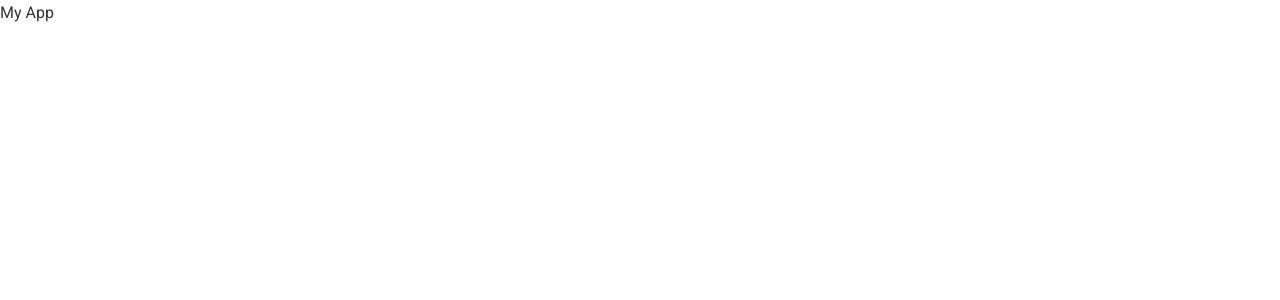
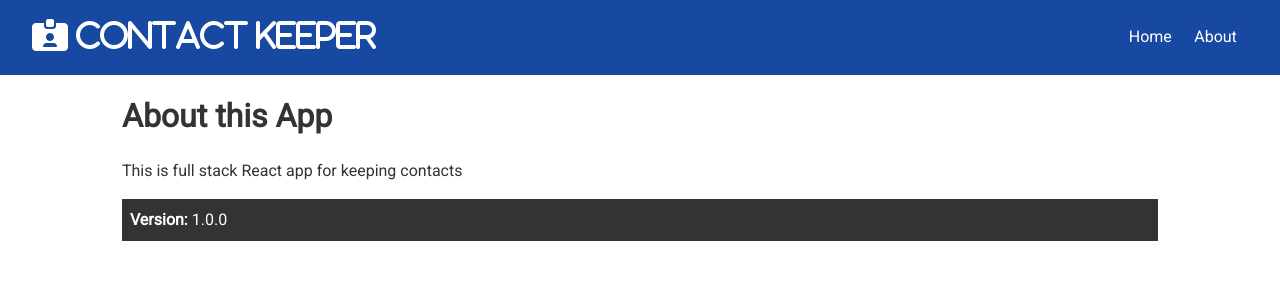
Before and after one commit to madjack99/contact-keeper, a React (Create React App) app in the folder client/: page /about in a window 1280 px wide. Shown: the top 300 px of the page. Built offline with nearby package versions, Linux system fonts and the light colour scheme.

Commit message:
feat: add Navbar, Home, About

```diff
--- a/client/src/App.js
+++ b/client/src/App.js
@@ -1,8 +1,26 @@
-import React from 'react';
+import React, { Fragment } from 'react';
+import { BrowserRouter as Router, Route, Switch } from 'react-router-dom';
+
+import Navbar from './components/layout/Navbar';
+import Home from './components/pages/Home';
+import About from './components/pages/About';
+
 import './App.css';
 
 const App = () => {
-  return <div className='App'>My App</div>;
+  return (
+    <Router>
+      <Fragment className='App'>
+        <Navbar />
+        <div className='container'>
+          <Switch>
+            <Route exact path='/' component={Home} />
+            <Route exact path='/about' component={About} />
+          </Switch>
+        </div>
+      </Fragment>
+    </Router>
+  );
 };
 
 export default App;
--- /dev/null
+++ b/client/src/components/layout/Navbar.js
@@ -0,0 +1,33 @@
+import React from 'react';
+import PropTypes from 'prop-types';
+import { Link } from 'react-router-dom';
+
+const Navbar = ({ title, icon }) => {
+  return (
+    <div className='navbar bg-primary'>
+      <h1>
+        <i className={icon}> {title}</i>
+      </h1>
+      <ul>
+        <li>
+          <Link to='/'>Home</Link>
+        </li>
+        <li>
+          <Link to='/about'>About</Link>
+        </li>
+      </ul>
+    </div>
+  );
+};
+
+Navbar.propTypes = {
+  title: PropTypes.string.isRequired,
+  icon: PropTypes.string,
+};
+
+Navbar.defaultProps = {
+  title: 'Contact Keeper',
+  icon: 'fas fa-id-card-alt',
+};
+
+export default Navbar;
--- /dev/null
+++ b/client/src/components/pages/About.js
@@ -0,0 +1,15 @@
+import React from 'react';
+
+function About() {
+  return (
+    <div>
+      <h1>About this App</h1>
+      <p className='my-1'>This is full stack React app for keeping contacts</p>
+      <p className='bg-dark p'>
+        <strong>Version: </strong> 1.0.0
+      </p>
+    </div>
+  );
+}
+
+export default About;
--- /dev/null
+++ b/client/src/components/pages/Home.js
@@ -0,0 +1,11 @@
+import React from 'react';
+
+const Home = () => {
+  return (
+    <div>
+      <h1>Home</h1>
+    </div>
+  );
+};
+
+export default Home;
```
